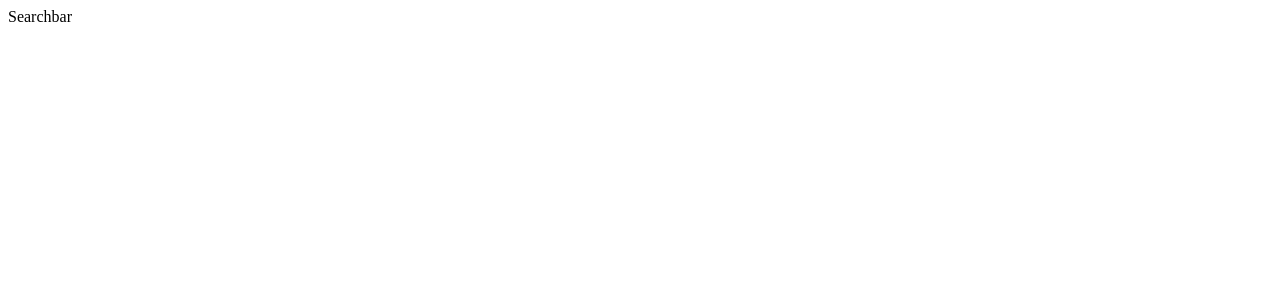
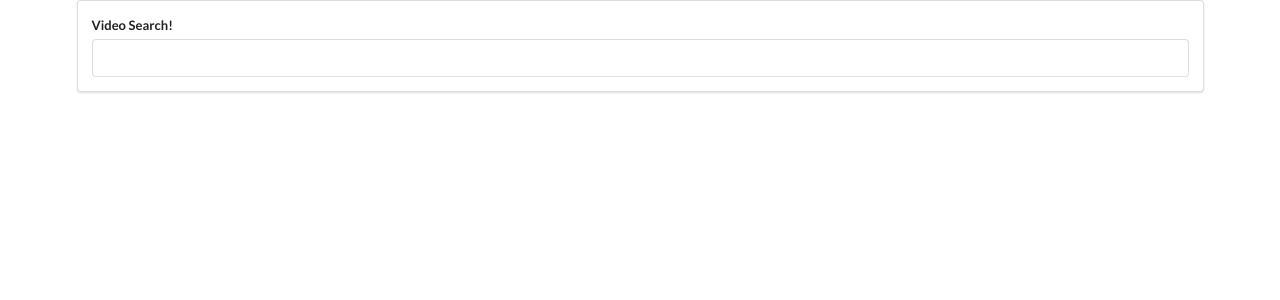
Before and after one commit to pferrervich/react-youtube-browser, a React (Create React App) app: page / in a window 1280 px wide. Shown: the top 300 px of the page. Built offline with nearby package versions, Linux system fonts and the light colour scheme.

Commit message:
Setup EventHandlers on SearchBar

```diff
--- a/public/index.html
+++ b/public/index.html
@@ -9,6 +9,11 @@
       name="description"
       content="Web site created using create-react-app"
     />
+    <link
+      rel="stylesheet"
+      href="https://cdnjs.cloudflare.com/ajax/libs/semantic-ui/2.4.1/semantic.min.css"
+    />
+
     <link rel="apple-touch-icon" href="%PUBLIC_URL%/logo192.png" />
     <!--
       manifest.json provides metadata used when your web app is installed on a
--- a/src/components/App.js
+++ b/src/components/App.js
@@ -4,7 +4,7 @@
 class App extends React.Component {
   render() {
     return (
-      <div>
+      <div className="ui container">
         <SearchBar />
       </div>
     );
--- a/src/components/SearchBar.js
+++ b/src/components/SearchBar.js
@@ -1,8 +1,35 @@
 import React from "react";
 
 class SearchBar extends React.Component {
+  state = { term: "" };
+
+  /* Callback function that gets called with the event object and takes the value of the input
+  out of the event and assigns it in the state property */
+  onInputChange = event => {
+    this.setState({ term: event.target.value });
+  };
+
+  onFormSubmit = event => {
+    //prevents browser from refreshing page on submit
+    event.preventDefault();
+    //TODO: Make sure we call callback from parent component
+  };
+
   render() {
-    return <div>Searchbar</div>;
+    return (
+      <div className="search-bar ui segment">
+        <form onSubmit={this.onFormSubmit} className="ui form">
+          <div className="field">
+            <label>Video Search!</label>
+            <input
+              onChange={this.onInputChange}
+              value={this.state.term}
+              type="text"
+            ></input>
+          </div>
+        </form>
+      </div>
+    );
   }
 }
 
```
